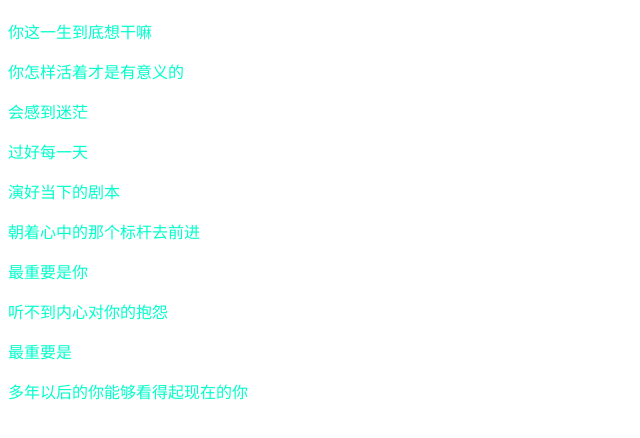
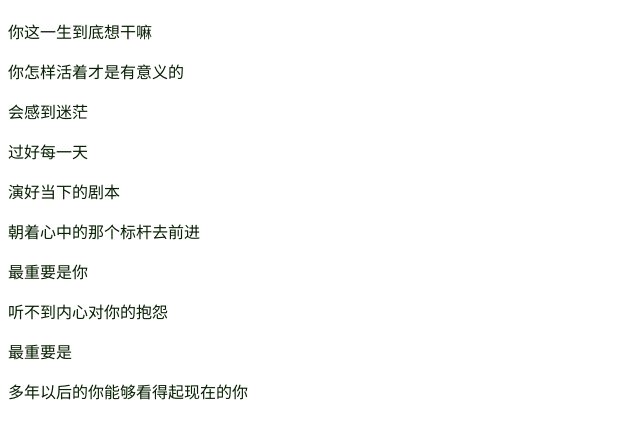
Before and after one commit to xiaomicn/cn, a plain HTML site: page index.html in a window 1280 px wide. Shown: the whole page, without its empty margins (0-640 px from the left). Drawn offline with Linux system fonts and the light colour scheme.

Commit message:
Add files via upload

```diff
--- a/index.html
+++ b/index.html
@@ -7,7 +7,7 @@
     <title>当下</title>
   </head>
   <body>
-    <div style="color: rgb(0, 255, 204)">
+    <div style="color: rgb(7, 32, 2)">
       <h3></h3>
       <p>你这一生到底想干嘛</p>
       <p>你怎样活着才是有意义的</p>
```
